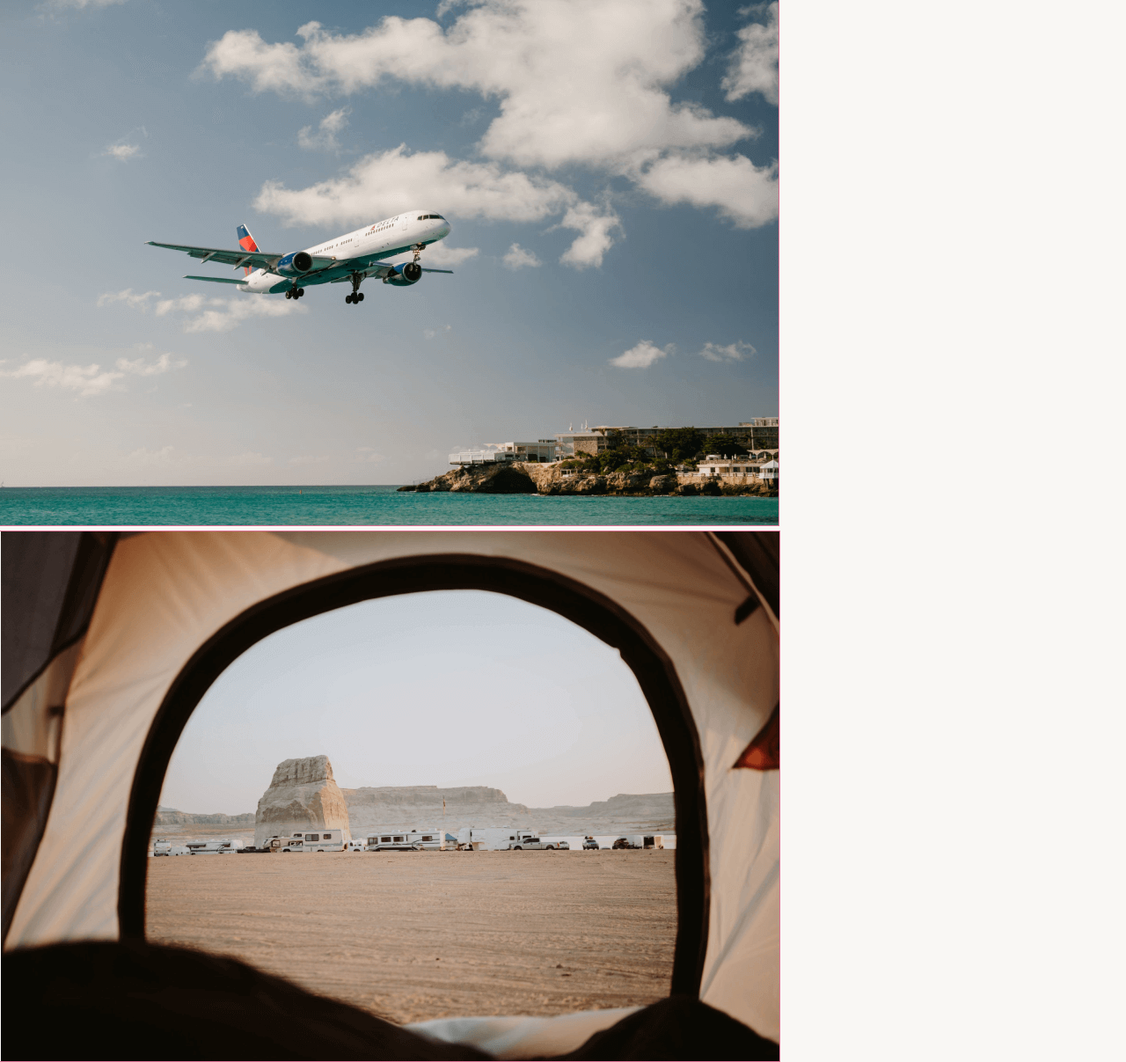
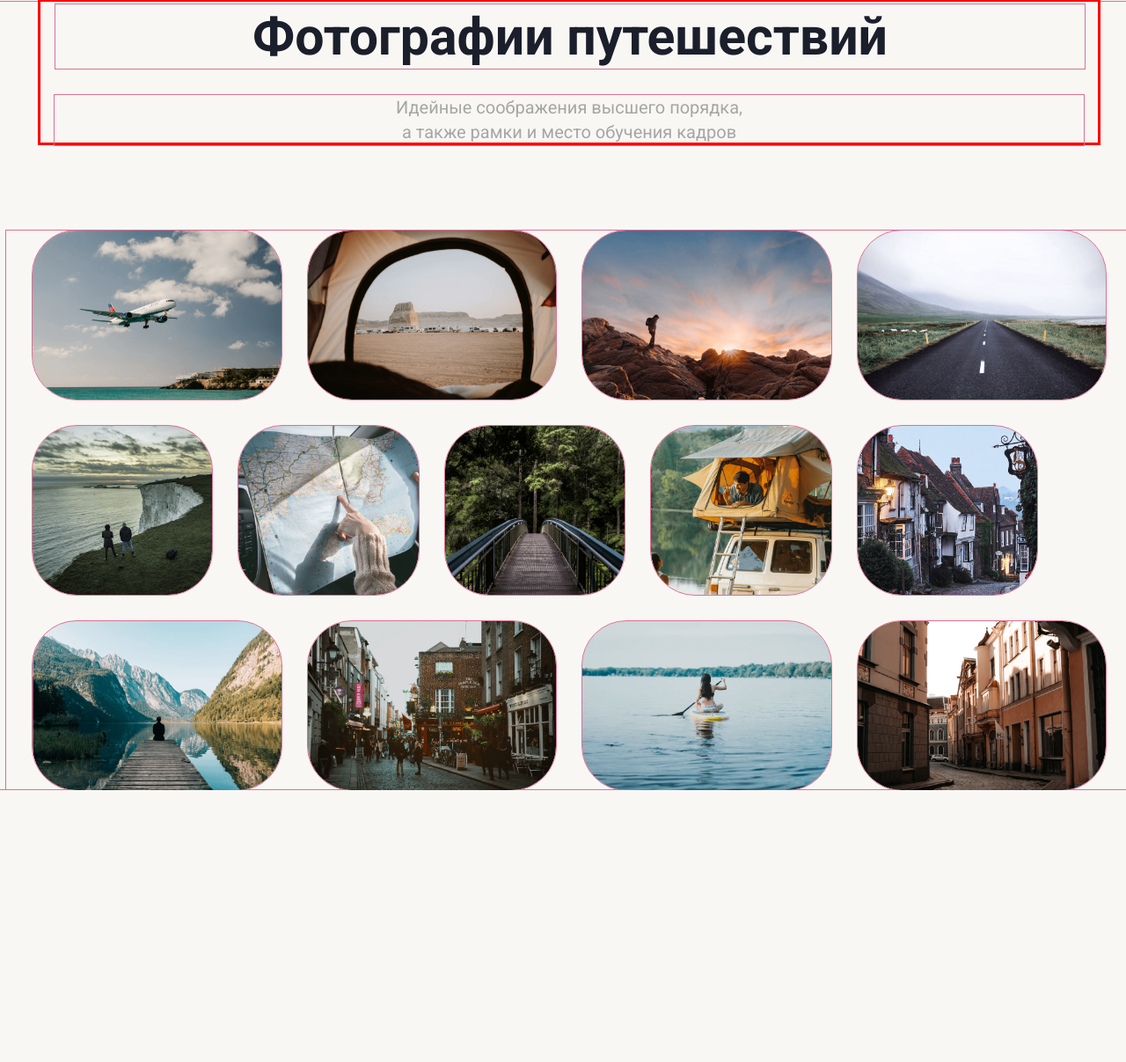
Before and after one commit to Xeni-ya/YourTour, a website: page index.html in a window 1280 px wide. Shown: the part 4949-6156 px from the top of the page at 88% size. After the commit the page ends 5847 px from the top, so only its background shows below. Drawn offline with nearby package versions, Linux system fonts and the light colour scheme; files that its build step writes are made by us from their sources.

Commit message:
feat(section-gallery): placement of elements on the grid

```diff
--- a/assets/sass/app.scss
+++ b/assets/sass/app.scss
@@ -8,3 +8,4 @@
 @use "./components/section-categories";
 @use "./components/section-form";
 @use "./components/section-reviews";
+@use "./components/section-gallery";
--- /dev/null
+++ b/assets/sass/components/_section-gallery.scss
@@ -0,0 +1,118 @@
+@use "../vars" as *;
+@use "../templates";
+
+.section-gallery {
+  .container {
+    @extend %container;
+    position: relative;
+    left: 7px;
+
+    .section-gallery__title {
+      margin-top: 135px;
+      position: relative;
+      top: 3px;
+      left: 1px;
+    }
+
+    .section-gallery__description {
+      text-align: center;
+      color: $gray-300;
+      margin: 30px 0 100px 0;
+      position: relative;
+      top: 3px;
+    }
+  }
+
+  .section-gallery__grid {
+    position: relative;
+    left: 7px;
+    display: grid;
+    // grid-template-columns: repeat(auto-fill, minmax(99px 349px) 1fr 1fr 1fr minmax(99px, 348px));
+    // grid-template-rows: repeat(auto-fill, minmax(110px, 301px) minmax(110px, 301px) minmax(110px, 301px));
+    gap: 30px;
+    padding: 0 30px;
+    justify-content: center;
+    grid-template-columns: repeat(16, 1fr);
+    grid-template-rows: repeat(3, 1fr);
+
+    .section-gallery__image {
+      width: 100%;
+      height: 100%;
+      object-fit: cover;
+      border-radius: 50px;
+    }
+
+    .image-one {
+      /* с какой вертикальной линии начнется изображение
+        grid-row-start: 1;
+        на какой горизонтальной линии начнется картинка
+        grid-column-start: 1;
+        до какой вертикальной линии дотяниться картинка
+        grid-row-end: 3;
+        до какой горизонтальной линии дотяниться картинка
+        grid-column-end: 2; */
+      grid-column-start: 1;
+      grid-column-end: 5;
+    }
+
+    .image-two {
+      grid-column-start: 5;
+      grid-column-end: 9;
+    }
+
+    .image-three {
+      grid-column-start: 9;
+      grid-column-end: 13;
+    }
+
+    .image-four {
+      grid-column-start: 13;
+      grid-column-end: 17;
+    }
+
+    .image-five {
+      grid-column-start: 1;
+      grid-column-end: 4;
+    }
+
+    .image-six {
+      grid-column-start: 4;
+      grid-column-end: 7;
+    }
+
+    .image-seven {
+      grid-column-start: 7;
+      grid-column-end: 10;
+    }
+
+    .image-eight {
+      grid-column-start: 10;
+      grid-column-end: 13;
+    }
+
+    .image-nine {
+      grid-column-start: 13;
+      grid-column-end: 16;
+    }
+
+    .image-ten {
+      grid-column-start: 1;
+      grid-column-end: 5;
+    }
+
+    .image-eleven {
+      grid-column-start: 5;
+      grid-column-end: 9;
+    }
+
+    .image-twelve {
+      grid-column-start: 9;
+      grid-column-end: 13;
+    }
+
+    .image-thirteen {
+      grid-column-start: 13;
+      grid-column-end: 17;
+    }
+  }
+}
```
